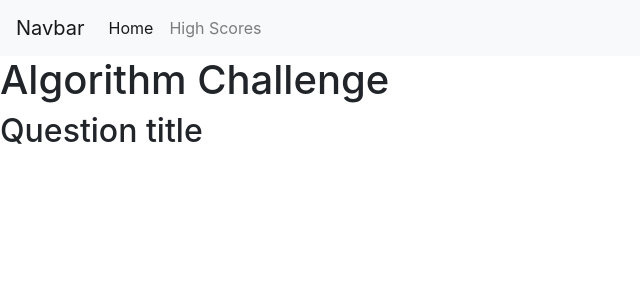
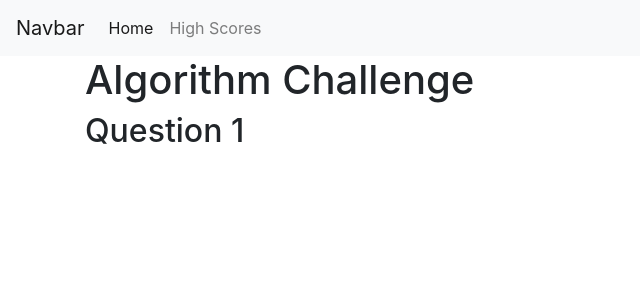
Before and after one commit to m1cha3lnava/algorithm-fun, a React (Create React App) app in the folder client/: page / in a window 1280 px wide. Shown: the top 300 px of the page, without its empty margins (0-640 px from the left). Built offline with nearby package versions, Linux system fonts and the light colour scheme; no server answers.

Commit message:
modified question component to accept props

```diff
--- a/client/src/components/Question.jsx
+++ b/client/src/components/Question.jsx
@@ -1,13 +1,11 @@
-import React, { Component } from "react";
+import React from 'react';
 
-class Question extends Component {
-  render() {
+const Question = (props) => {
     return (
-      <div>
-        <h2>Question title</h2>
-      </div>
+        <div>
+        <h2>{props.title}</h2>
+        </div>
     );
-  }
-}
+};
 
 export default Question;
--- a/client/src/containers/Home/Home.jsx
+++ b/client/src/containers/Home/Home.jsx
@@ -4,10 +4,10 @@ import Question from "../../components/Question";
 class Home extends Component {
   render() {
     return (
-      <>
+      <div className="container">
         <h1>Algorithm Challenge</h1>
-        <Question />
-      </>
+        <Question title= "Question 1"/>
+      </div>
     );
   }
 }
```
